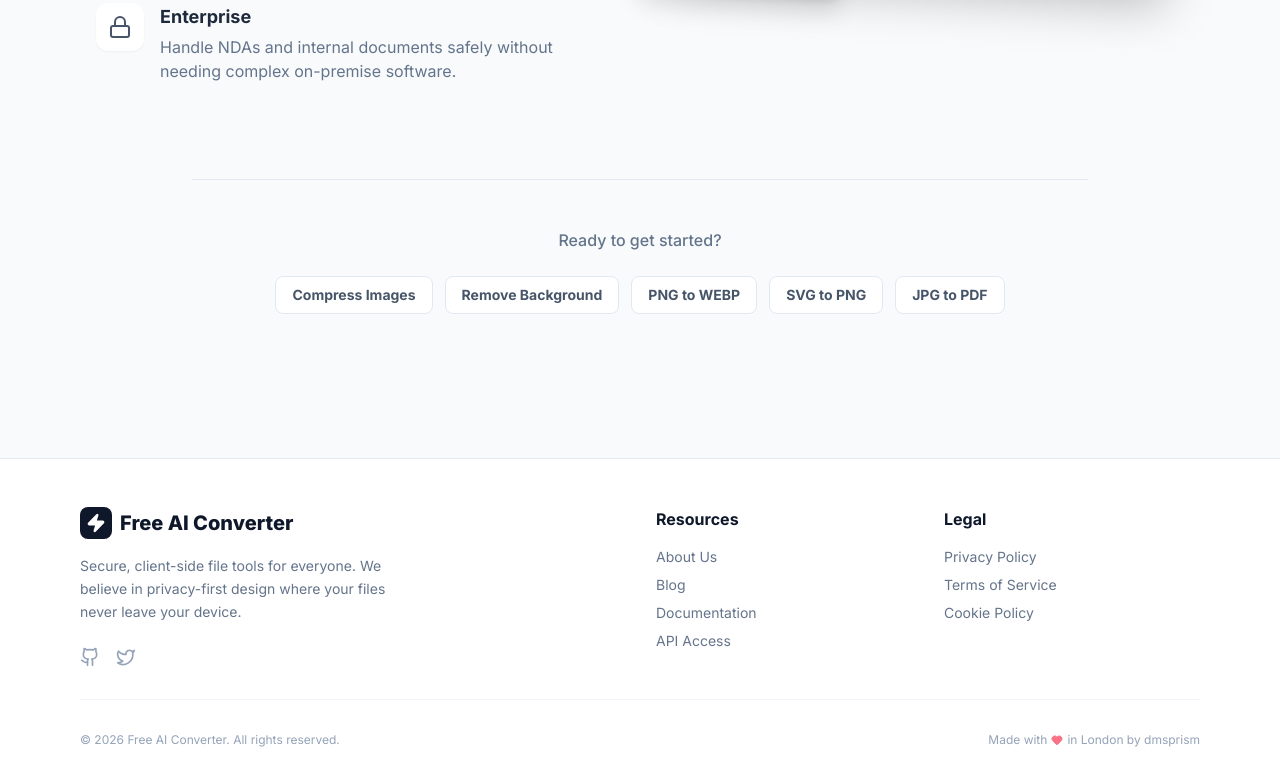
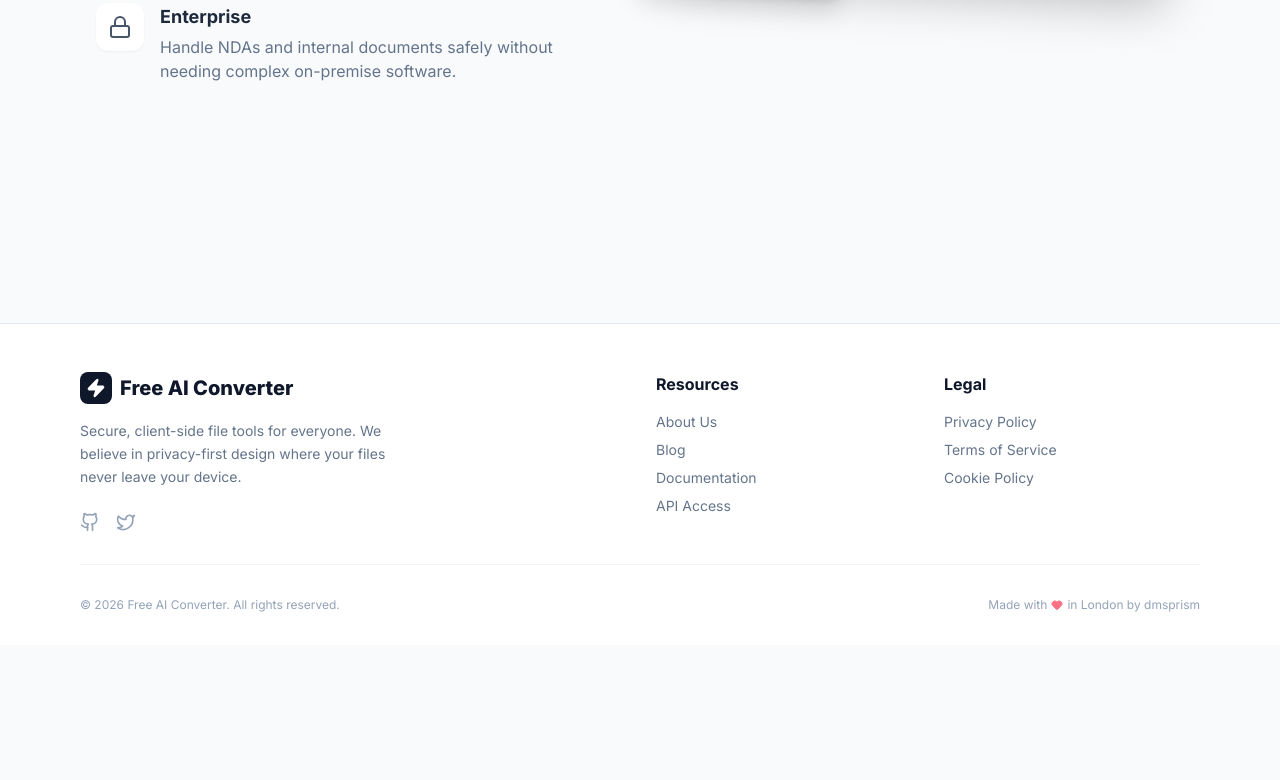
Before and after one commit to mmukulkumar/Free-Ai-Converter, a React (Vite) app: page / in a window 1280 px wide. Shown: the part 2544-3324 px from the top of the page. After the commit the page ends 3189 px from the top, so only its background shows below. Built offline with nearby package versions, Linux system fonts and the light colour scheme.

Commit message:
footer fix

```diff
--- a/components/Landing.tsx
+++ b/components/Landing.tsx
@@ -277,28 +277,6 @@ const Landing: React.FC<LandingProps> = ({ onNavigate }) => {
               </div>
           </div>
       </section>
-
-      {/* Quick Links Footer */}
-      <footer className="max-w-4xl mx-auto text-center pt-12 border-t border-slate-200">
-          <p className="text-slate-500 font-medium mb-6">Ready to get started?</p>
-          <div className="flex flex-wrap justify-center gap-3">
-              <button onClick={() => onNavigate('image-compressor')} className="px-4 py-2 bg-white border border-slate-200 rounded-lg text-sm font-bold text-slate-600 hover:border-primary-300 hover:text-primary-600 transition-colors">
-                  Compress Images
-              </button>
-              <button onClick={() => onNavigate('bg-remover')} className="px-4 py-2 bg-white border border-slate-200 rounded-lg text-sm font-bold text-slate-600 hover:border-primary-300 hover:text-primary-600 transition-colors">
-                  Remove Background
-              </button>
-              <button onClick={() => onNavigate('png-webp')} className="px-4 py-2 bg-white border border-slate-200 rounded-lg text-sm font-bold text-slate-600 hover:border-primary-300 hover:text-primary-600 transition-colors">
-                  PNG to WEBP
-              </button>
-              <button onClick={() => onNavigate('svg-png')} className="px-4 py-2 bg-white border border-slate-200 rounded-lg text-sm font-bold text-slate-600 hover:border-primary-300 hover:text-primary-600 transition-colors">
-                  SVG to PNG
-              </button>
-              <button onClick={() => onNavigate('jpg-pdf')} className="px-4 py-2 bg-white border border-slate-200 rounded-lg text-sm font-bold text-slate-600 hover:border-primary-300 hover:text-primary-600 transition-colors">
-                  JPG to PDF
-              </button>
-          </div>
-      </footer>
     </div>
   );
 };
```
Also changed, not shown: components/robots.txt (added), 1 other file (tests, documents, lock files or other folders).
